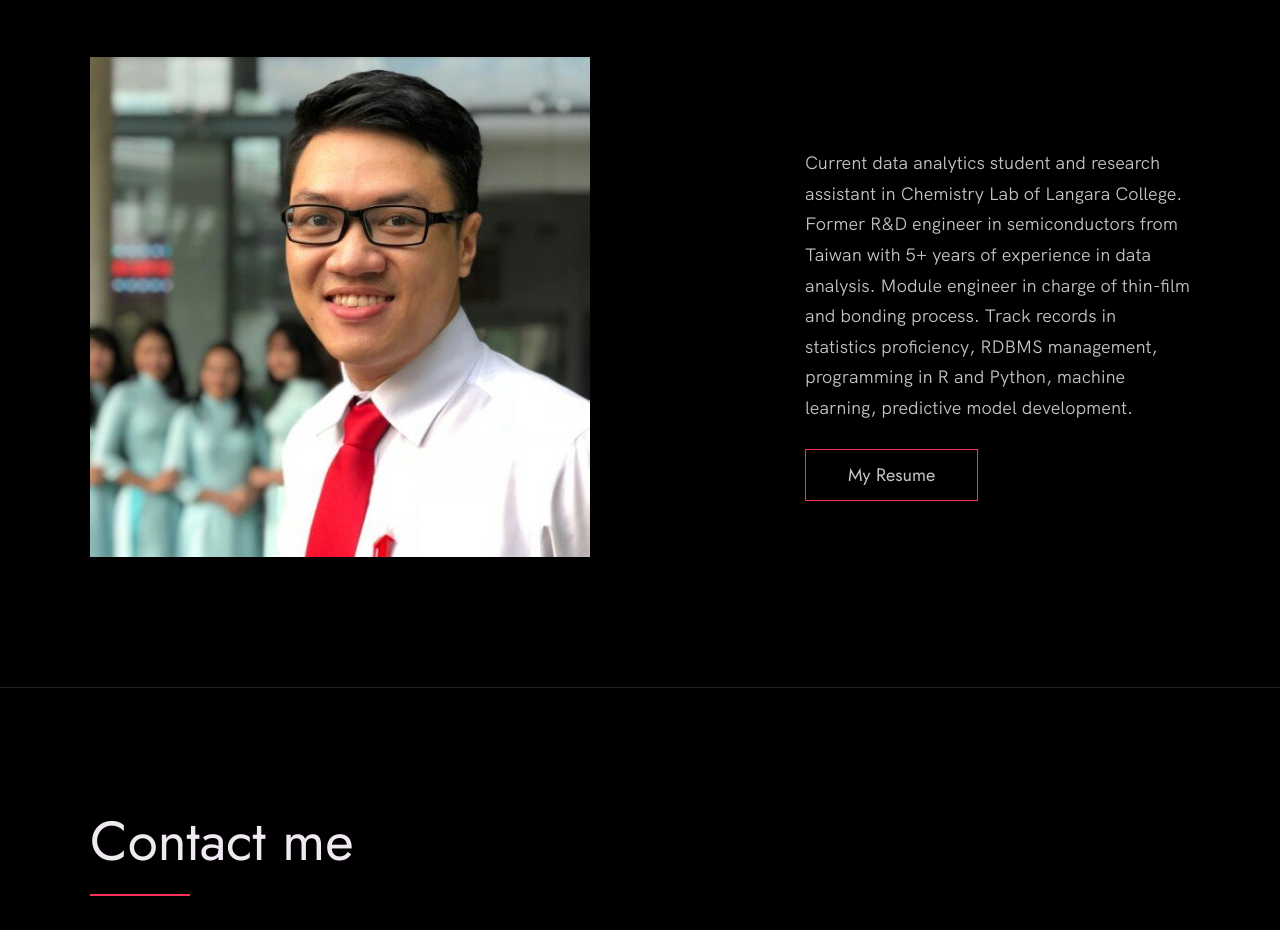
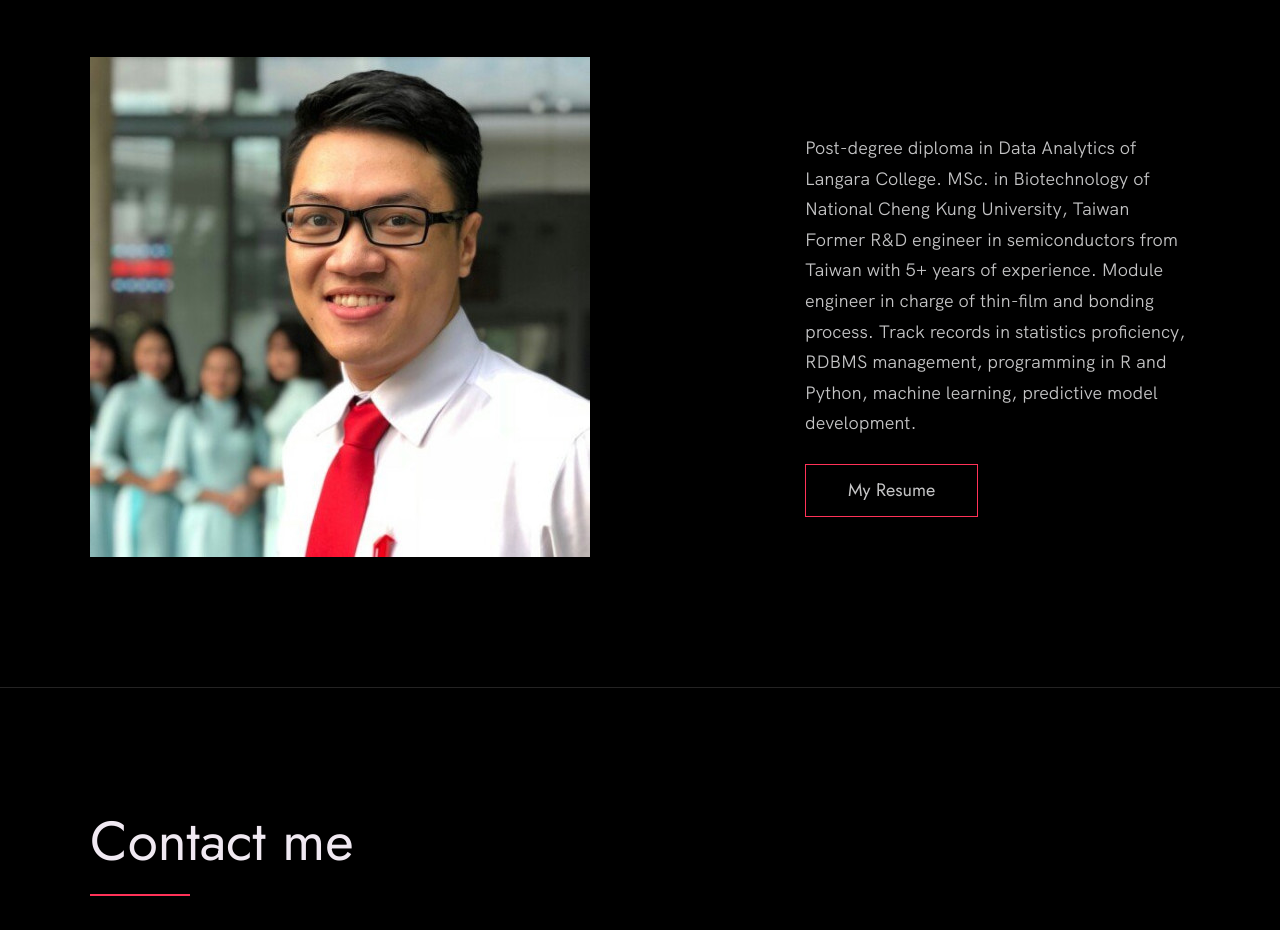
Before and after one commit to realanguyen96/Portfolio, a plain HTML site: page index.html in a window 1280 px wide. Shown: the part 4725-5655 px from the top of the page. Drawn offline with Linux system fonts and the light colour scheme.

Commit message:
edit portfolio

```diff
--- a/index.html
+++ b/index.html
@@ -178,8 +178,8 @@
         <div class="about__content">
           <div class="about__text">
             <p>
-              Current data analytics student and research assistant in Chemistry Lab of Langara College.
-              Former R&D engineer in semiconductors from Taiwan with 5+ years of experience in data analysis. Module engineer in charge of thin-film and bonding process.
+              Post-degree diploma in Data Analytics of Langara College. MSc. in Biotechnology of National Cheng Kung University, Taiwan
+              Former R&D engineer in semiconductors from Taiwan with 5+ years of experience. Module engineer in charge of thin-film and bonding process.
               Track records in statistics proficiency, RDBMS management, programming in R and Python, machine learning, predictive model development.
             </p>
             <!-- Provide a link to your resume -->
```
Also changed, not shown: 1 other file.
